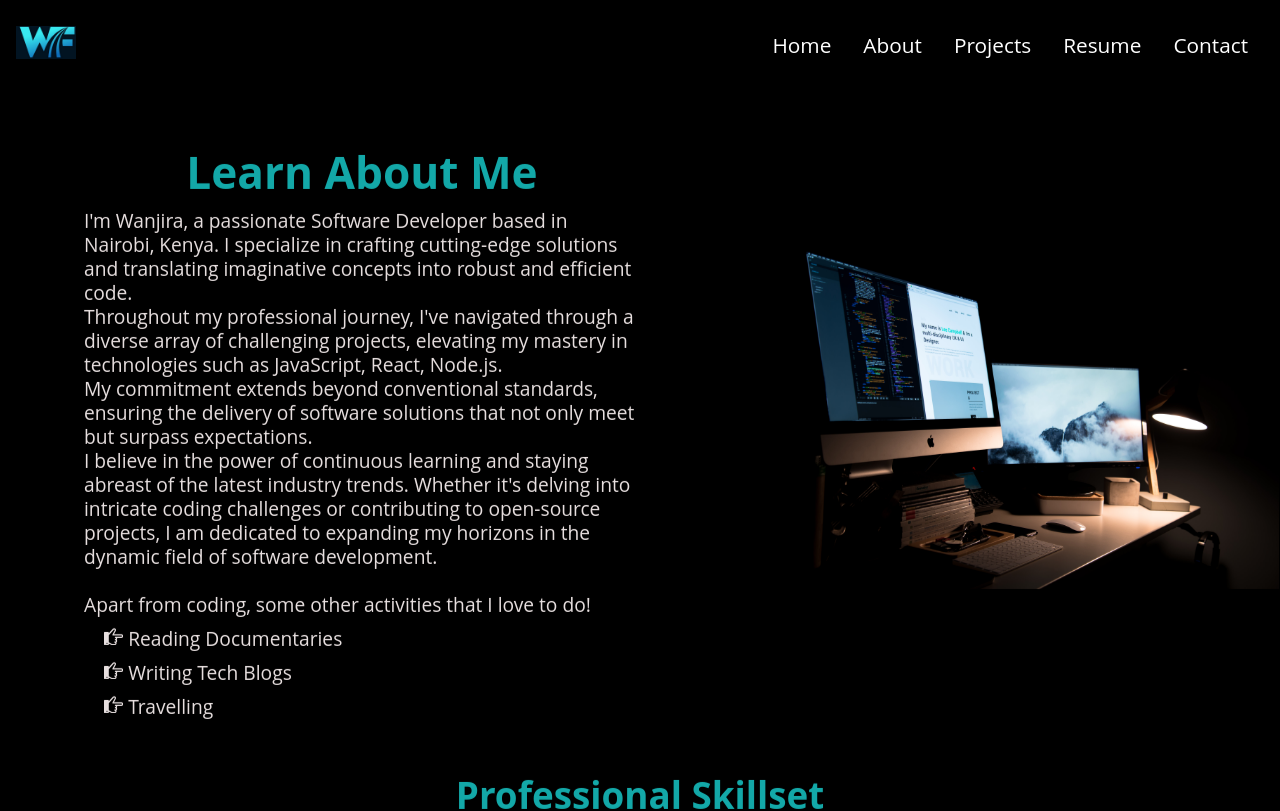
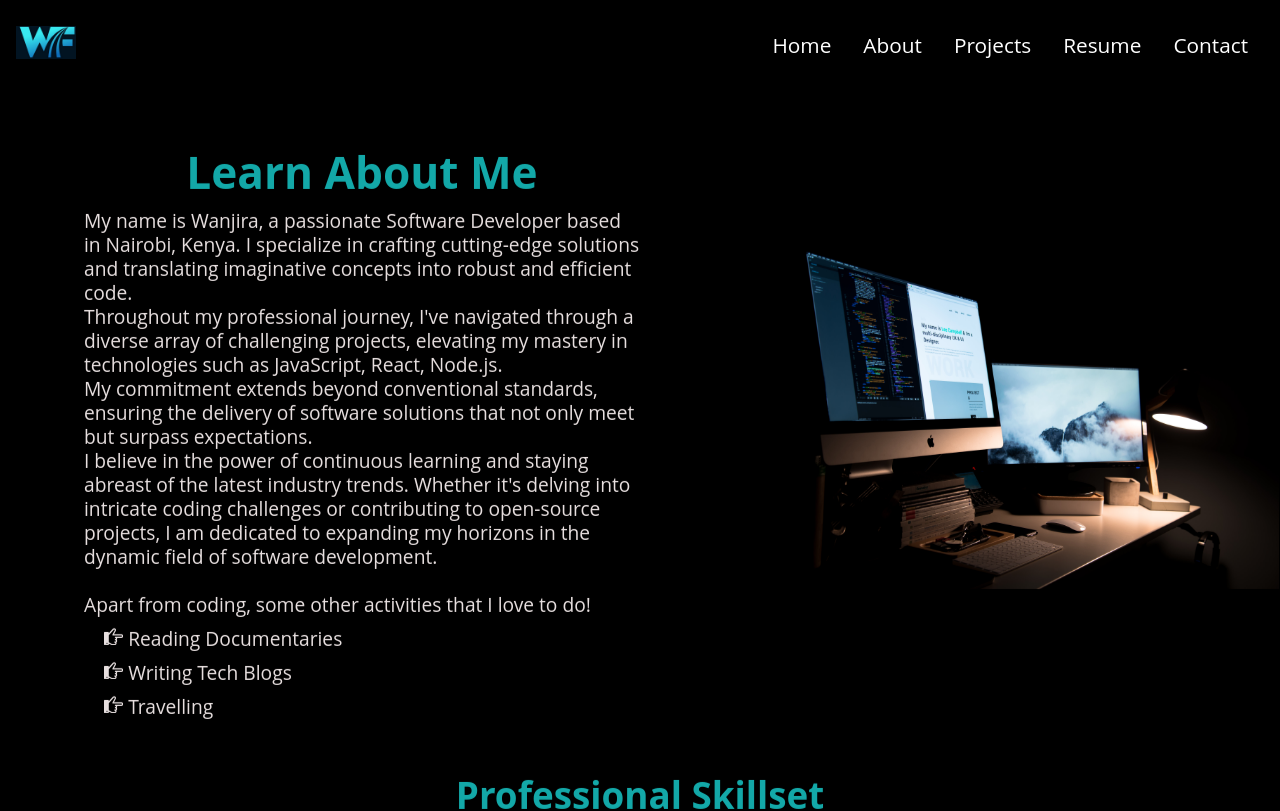
Before and after one commit to Wanjira-Faith/My-Portfolio, a React (Vite) app in the folder portfolio/: page /about in a window 1280 px wide. Shown: the top 811 px of the page. Built offline with nearby package versions, Linux system fonts and the light colour scheme; the HTML template or start-up script is replaced by a standard one.

Commit message:
modify file

```diff
--- a/portfolio/src/Components/AboutCard.jsx
+++ b/portfolio/src/Components/AboutCard.jsx
@@ -8,7 +8,7 @@ function AboutCard() {
       <div className="card-body">
         <blockquote className="blockquote">
           <p>
-            I'm Wanjira, a passionate Software Developer based in Nairobi, Kenya. I specialize in crafting cutting-edge solutions and translating imaginative concepts into robust and efficient code.
+            My name is Wanjira, a passionate Software Developer based in Nairobi, Kenya. I specialize in crafting cutting-edge solutions and translating imaginative concepts into robust and efficient code.
             <br />
             Throughout my professional journey, I've navigated through a diverse array of challenging projects, elevating my mastery in technologies such as JavaScript, React, Node.js.
             <br/>
--- a/portfolio/src/Css/Resume.css
+++ b/portfolio/src/Css/Resume.css
@@ -22,7 +22,7 @@
 .resume-container {
   margin-top: 20px;
   padding: 10px;
-  text-align: center; /* Center text in the container */
+  text-align: center;
 }
 
 .resume-image {
@@ -30,7 +30,7 @@
   height: auto;
   border-radius: 10px;
   box-shadow: 0 0 10px rgba(0, 0, 0, 0.1);
-  margin-bottom: 20px; /* Add margin for spacing */
+  margin-bottom: 20px;
 }
 
 .download-button-container {
```
